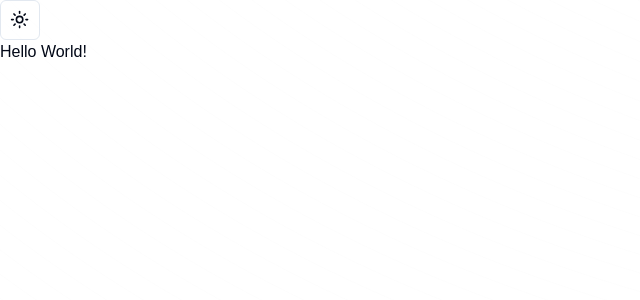
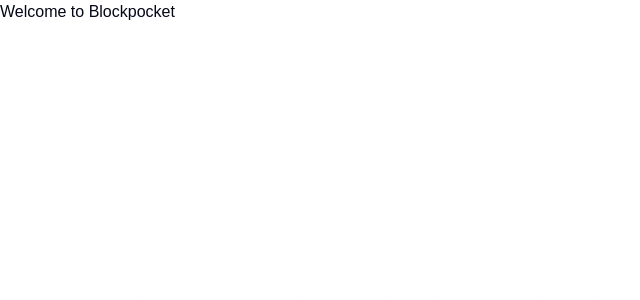
Before and after one commit to ritiks236/web3-wallet, a Next.js app: page / in a window 1280 px wide. Shown: the top 300 px of the page, without its empty margins (0-640 px from the left). Built offline with nearby package versions, Linux system fonts and the light colour scheme.

Commit message:
Added recoi

```diff
--- a/src/app/header.tsx
+++ /dev/null
@@ -1,12 +0,0 @@
-"use client";
-import { ModeToggle } from "@/components/mode-toggle";
-
-export const Header = () => {
-  return (
-    <header>
-      <div>
-        <ModeToggle />
-      </div>
-    </header>
-  );
-};
--- a/src/app/layout.tsx
+++ b/src/app/layout.tsx
@@ -2,7 +2,6 @@
 import localFont from "next/font/local";
 import "./globals.css";
 import { ThemeProvider } from "@/components/theme-provider";
-import { Header } from "./header";
 import RecoilContextProvider from "./recoil-provider";
 
 const geistSans = localFont({
@@ -38,7 +37,6 @@
             enableSystem
             disableTransitionOnChange
           >
-            <Header />
             {children}
           </ThemeProvider>
         </RecoilContextProvider>
--- a/src/app/page.tsx
+++ b/src/app/page.tsx
@@ -1,9 +1,11 @@
+import { Landing } from "@/components/Landing";
+
 export default function Home() {
   return (
-    <div>
-      <main>
-        <div>Hello World!</div>
-      </main>
-    </div>
+    <main>
+      <div>
+        <Landing />
+      </div>
+    </main>
   );
 }
--- /dev/null
+++ b/src/components/Landing.tsx
@@ -0,0 +1,9 @@
+import { WalletGenerator } from "./walletGenerator";
+
+export const Landing = () => {
+  return (
+    <div>
+      <WalletGenerator />
+    </div>
+  );
+};
--- /dev/null
+++ b/src/components/walletGenerator.tsx
@@ -0,0 +1,9 @@
+export const WalletGenerator = () => {
+  return (
+    <div>
+      <div>
+        <h1>Welcome to Blockpocket</h1>
+      </div>
+    </div>
+  );
+};
--- /dev/null
+++ b/src/recoil/atoms/seedPhraseAtom.tsx
@@ -0,0 +1,6 @@
+import { atom } from "recoil";
+
+export const seedPhraseAtom = atom<string[]>({
+  key: "seedPhraseAtom",
+  default: [],
+});
--- a/tailwind.config.ts
+++ b/tailwind.config.ts
@@ -11,6 +11,7 @@
     "./src/pages/**/*.{js,ts,jsx,tsx,mdx}",
     "./src/components/**/*.{js,ts,jsx,tsx,mdx}",
     "./src/app/**/*.{js,ts,jsx,tsx,mdx}",
+    "./src/recoil/**/*.{js,ts,jsx,tsx,mdx}",
   ],
   theme: {
     extend: {
```
